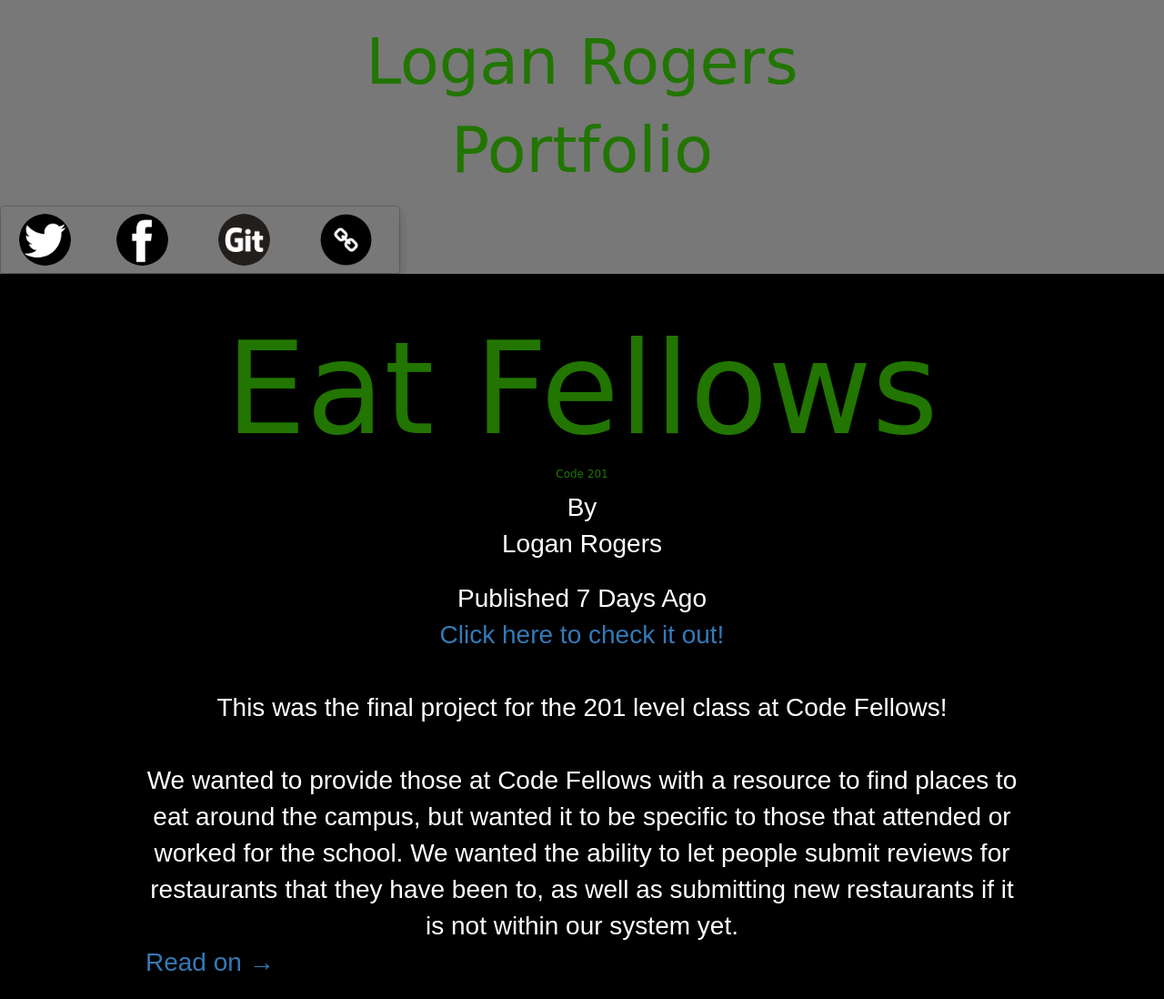
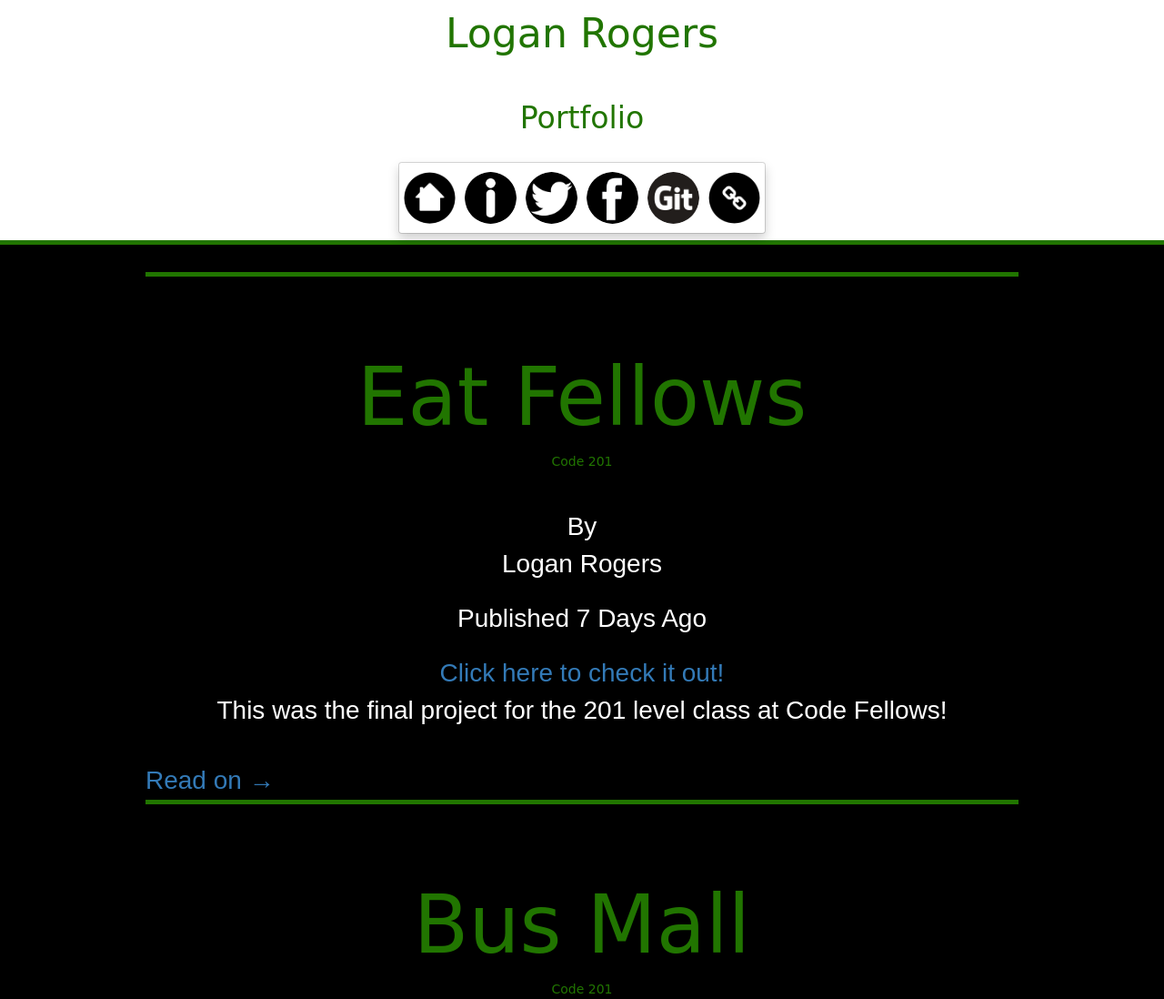
Before and after one commit to loganlsr/portfolio, a plain HTML site: page index.html in a window 1280 px wide. Shown: the top 1098 px of the page at 91% size. Drawn offline with nearby package versions, Linux system fonts and the light colour scheme.

Commit message:
Changed styling, made read more work

```diff
--- a/JS/app.js
+++ b/JS/app.js
@@ -18,7 +18,7 @@ Project.prototype.toHtml = function(){
   $newProject.find('address').html(this.author);
   $newProject.find('address a').attr('href', this.projectUrl);
   $newProject.find('h1').html(this.title);
-  $newProject.find('h1').append('<h6>' + this.category + '</h6>');
+  $newProject.find('h1').append('<h5>' + this.category + '</h5>');
   $newProject.find('section.article-body').html(this.body);
   $newProject.removeClass('template');
   return $newProject;
--- a/JS/portfolioView.js
+++ b/JS/portfolioView.js
@@ -2,17 +2,15 @@
 var portfolioView = {};
 
 portfolioView.setTeasers = function() {
-  $('.article-body *:nth-of-type').hide();
+  $('.article-body *:nth-of-type(n+2)').hide();
   $('.read-on').on('click', function(event) {
     event.preventDefault();
-    event.stopPropagation();
     if($(this).text() === 'Show Less') {
-      $(this).prev().children('*:nth-of-type').hide();
+      $(this).prev().children('*:nth-of-type(n+2)').hide();
       $(this).text('Read More');
     } else {
       event.preventDefault();
-      event.stopPropagation();
-      $(this).prev().children().show();
+      $(this).prev().children('*:nth-of-type(n+2)').show();
       $(this).text('Show Less');
     }
   });
--- a/JS/projectObjects.js
+++ b/JS/projectObjects.js
@@ -5,8 +5,24 @@ var projectData = [
     title:        'Eat Fellows',
     category:     'Code 201',
     author:       'Logan Rogers',
-    projectUrl:  'https://bl41r.github.io/eat_fellows/index.html',
+    projectUrl:   'https://bl41r.github.io/eat_fellows/index.html',
     publishedOn:  '2016-07-08',
-    body:         '<a href="https://bl41r.github.io/eat_fellows/index.html">Click here to check it out!</a> </br></br> This was the final project for the 201 level class at Code Fellows!  </br></br> We wanted to provide those at Code Fellows with a resource to find places to eat around the campus, but wanted it to be specific to those that attended or worked for the school. We wanted the ability to let people submit reviews for restaurants that they have been to, as well as submitting new restaurants if it is not within our system yet.'
+    body:         '<a href="https://bl41r.github.io/eat_fellows/index.html">Click here to check it out!</a><p>This was the final project for the 201 level class at Code Fellows!</p> <p>We wanted to provide those at Code Fellows with a resource to find places to eat around the campus, but wanted it to be specific to those that attended or worked for the school. We wanted the ability to let people submit reviews for restaurants that they have been to, as well as submitting new restaurants if it is not within our system yet.</p>'
   },
+  {
+    title:        'Bus Mall',
+    category:     'Code 201',
+    author:       'Logan Rogers',
+    projectUrl:   'https://loganlsr.github.io/bus_mall/',
+    publishedOn:  '2016-07-04',
+    body:         '<a href="https://loganlsr.github.io/bus_mall/">Click here to check it out!</a><p>One of the more challenging solo projects in the 201 level class at Code Fellows</p><p>In this project we were to design a site that would allow a company to have users run through 25 sets of 3 unique items, and have them choose the one they liked the most out of each set. We were tasked with keeping track of not only the number of clicks that each item were to receive, but also calculate the number of times that item appeared, but also the click-through percentage, so that the marketing team would know which items were the most popular when presented. We also were tasked with showing the user a graph that would appear after their final selection, so that they could view how many times each item had been selected globaly.</p>'
+  },
+  {
+    title:        'About Me',
+    category:     'Code 201',
+    author:       'Logan Rogers',
+    projectUrl:   'http://loganlsr.github.io/about_me/',
+    publishedOn:  '2016-06-21',
+    body:         '<a href="http://loganlsr.github.io/about_me/">Click here to check it out!</a><p>My first project in the 201 level class at Code Fellows.</p><p>We were tasked with making a simply designed "about me" page that told the viewer about me. We also integrated the use of prompts and alerts and built them in a way to be used as a quiz.</p>'
+  }
 ];
--- a/index.html
+++ b/index.html
@@ -7,7 +7,7 @@
     <link rel="stylesheet" href="styles/style.css">
   </head>
   <body>
-    <header>
+    <header class="top_header">
       <div class="header" >
         <div>
           <h1 class="site_title">Logan Rogers</h1>
@@ -19,8 +19,10 @@
           <div class="dropdown">
             <button type="button" data-toggle="dropdown"><img class="menu" src="img/menu.png" /></button>
             <ul class="dropdown-menu">
-              <li><a href="https://twitter.com/LoganRogerss"><img class="small" src="img/twitter.png" /></a></li>
-              <li><a href="https://www.facebook.com/Loser818"><img class="small" src="img/facebook.png" /></a></li>
+              <li class="pad"><a href=""><img src="img/home.png" /><a></li>
+              <li class="pad"><a href=""><img src="img/about.png" /><a></li>
+              <li class="pad"><a href="https://twitter.com/LoganRogerss"><img class="small" src="img/twitter.png" /></a></li>
+              <li class="pad"><a href="https://www.facebook.com/Loser818"><img class="small" src="img/facebook.png" /></a></li>
               <li class="pad"><a href="https://github.com/loganlsr"><img src="img/github.png" /></a></li>
               <li class="pad"><a href="http://www.animearcade.net/"><img src="img/link.png" /></a></li>
             </ul>
@@ -33,7 +35,7 @@
         <div class="portfolio">
           <section id="projects">
             <project class="template" data-category="cat">
-              <header>
+              <header class="project_header">
                 <h1>Title</h1>
                 <div class="byline">
                   By <address><a href="">Author Name</a></address>
@@ -68,5 +70,6 @@
     <script src="http://maxcdn.bootstrapcdn.com/bootstrap/3.3.6/js/bootstrap.min.js"></script>
     <script rel="text/js" src="JS/projectObjects.js"></script>
     <script rel="text/js" src="JS/app.js"></script>
+    <script rel="text/js" src="JS/portfolioView.js"></script>
   </body>
 </html>
--- a/styles/style.css
+++ b/styles/style.css
@@ -6,18 +6,20 @@ html, p {
   color: #fff;
 }
 
-body {
-  background-color: rgba(120, 120, 120, 1);
-}
-
-ul, ul li, ul img, .small, .dropdown-menu {
-  background-color: rgba(120, 120, 120, 1);
-}
-
 header {
     width: 100%;
     margin: 0 auto;
     text-align: center;
+}
+
+.top_header {
+  border-bottom: solid 5px #217500;
+}
+
+.project_header {
+  border-top: solid 5px #217500;
+  padding-top: 80px;
+  padding-bottom: 20px;
 }
 
 .header {
@@ -39,19 +41,14 @@ h1, h2 {
   display: block;
 }
 
-.dropdown {
-  float: left;
-  background-color: rgba(120, 120, 120, 1);
-}
 
 .dropdown-menu {
   width: 15%;
-  background-color: rgba(120, 120, 120, 1);
 }
 
 ul {
   padding-bottom: 70px;
-  display: none;
+  display: flex;
 }
 
 ul:hover {
@@ -64,7 +61,7 @@ ul li {
 }
 
 .pad {
-  padding-left: 5px;
+  padding: 5px;
 }
 
 .pad img {
@@ -109,7 +106,6 @@ a img {
 button {
   border: none;
   clear: both;
-  background-color: rgba(120, 120, 120, 1);
 }
 
 .template {
@@ -129,6 +125,37 @@ section .article-body {
   margin: 0 auto;
 }
 
+html {font-size: 1em;}
+
+body {
+  background-color: white;
+  font-family: 'Libre Baskerville', serif;
+  font-weight: 400;
+  line-height: 1.45;
+  color: #333;
+}
+
+p {margin-bottom: 1.3em;}
+
+h1, h2, h3, h4 {
+  margin: 1.414em 0 0.5em;
+  font-weight: inherit;
+  line-height: 1.2;
+}
+
+h1 {
+  margin-top: 0;
+  font-size: 3.157em;
+}
+
+h2 {font-size: 2.369em;}
+
+h3 {font-size: 1.777em;}
+
+h4 {font-size: 1.333em;}
+
+small, .font_small {font-size: 0.75em;}
+
 @media screen and (min-width: 940px) {
   button {
     display: none;
@@ -139,6 +166,10 @@ section .article-body {
     font-size: 1.5em;
     display: inline;
     width: auto;
+  }
+
+  .dropdown-menu>li>a {
+    padding: 0;
   }
 
   .dropdown {
@@ -166,10 +197,6 @@ section .article-body {
   }
   .main-nav ul li {
     display: inline-block;
-  }
-
-  ul, ul li, ul img, .small, .dropdown-menu {
-    background-color: rgba(120, 120, 120, 1);
   }
 
   h1, h2 {
@@ -205,5 +232,34 @@ section .article-body {
     margin: 0 auto;
   }
 
+  html {font-size: 1em;}
 
+  body {
+    background-color: white;
+    font-family: 'Libre Baskerville', serif;
+    font-weight: 400;
+    line-height: 1.45;
+    color: #333;
+  }
+
+  p {margin-bottom: 1.3em;}
+
+  h1, h2, h3, h4 {
+    margin: 1.414em 0 0.5em;
+    font-weight: inherit;
+    line-height: 1.2;
+  }
+
+  h1 {
+    margin-top: 0;
+    font-size: 3.157em;
+  }
+
+  h2 {font-size: 2.369em;}
+
+  h3 {font-size: 1.777em;}
+
+  h4 {font-size: 1.333em;}
+
+  small, .font_small {font-size: 0.75em;}
 }
```
Also changed, not shown: img/about.png (added), img/home.png (added).
